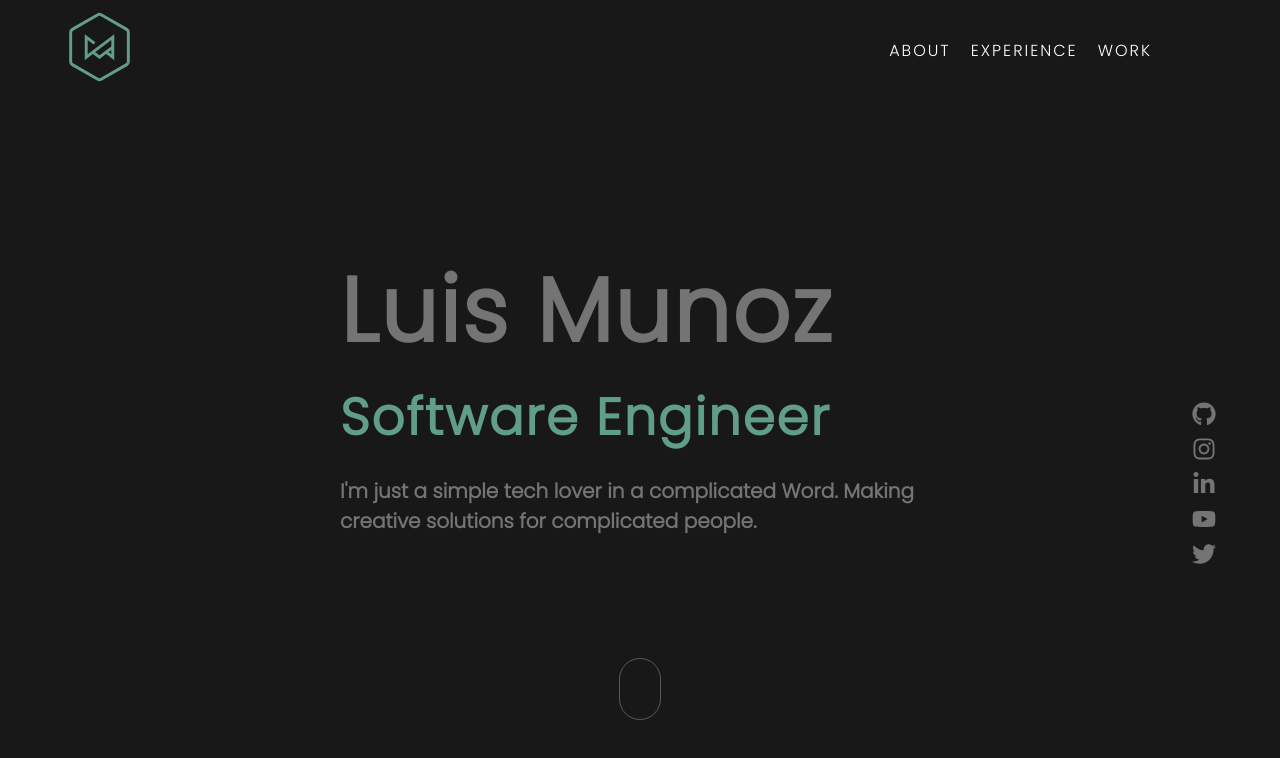
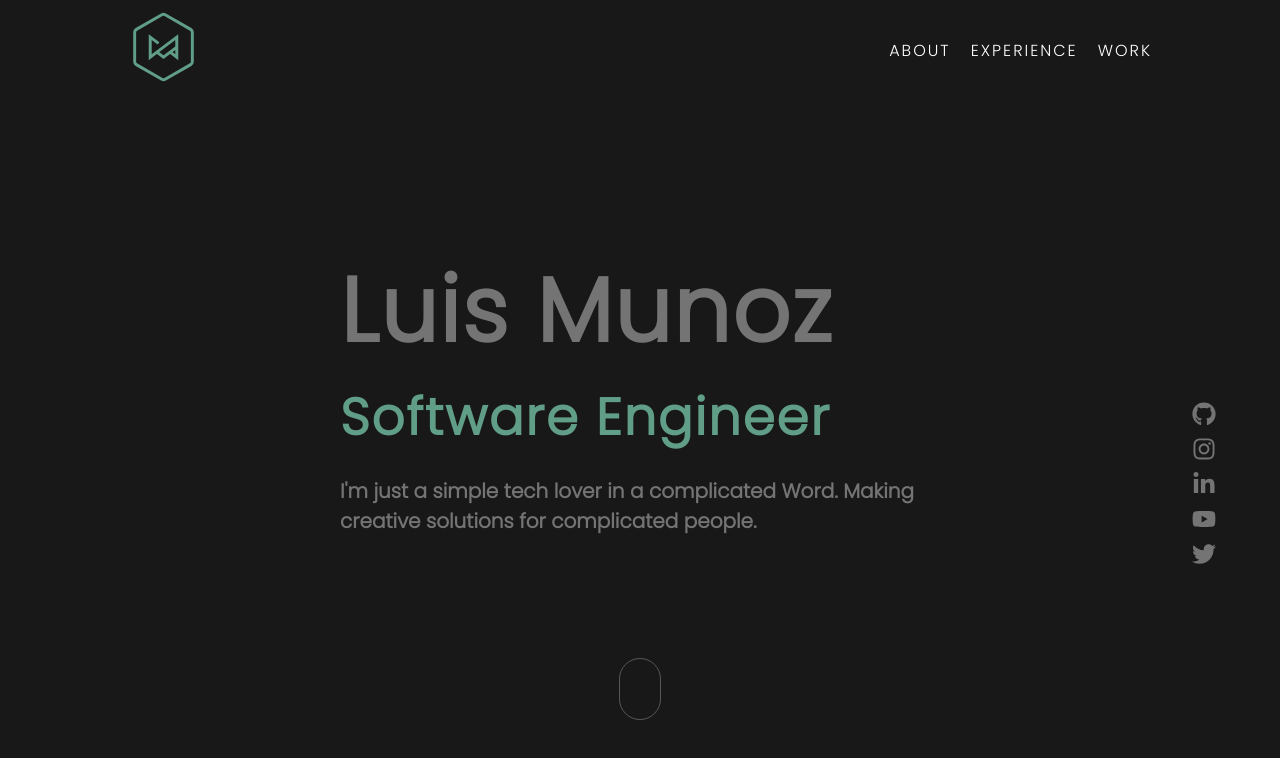
Before and after one commit to murodix/murodix-v2, a React (Create React App) app: page / in a window 1280 px wide. Shown: the top 758 px of the page. Built offline with nearby package versions, Linux system fonts and the light colour scheme; a web font is replaced by a local one.

Commit message:
Updating margin on logo

```diff
--- a/src/components/Navbar/Navbar.module.scss
+++ b/src/components/Navbar/Navbar.module.scss
@@ -46,7 +46,7 @@
   }
 
   &__logo__container {
-    margin-left: 5%;
+    margin-left: 10%;
   }
 
   &__logo {
```
